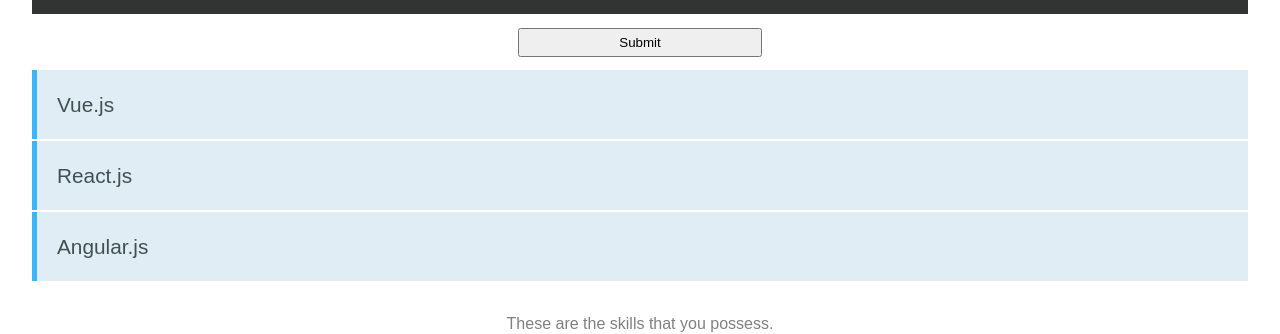
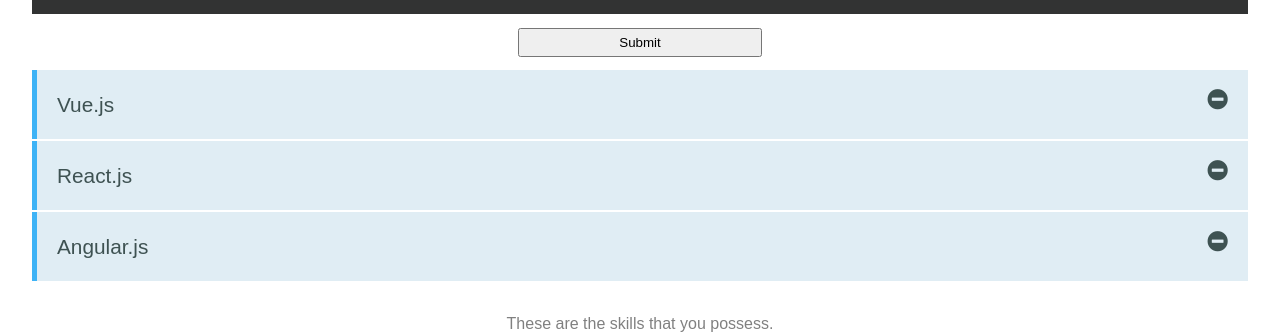
Before and after one commit to DeviousRio/vue-exercise, a Vue app: page /#/skills in a window 1280 px wide. Shown: the part 185-519 px from the top of the page. Built offline with nearby package versions, Linux system fonts and the light colour scheme.

Commit message:
Modified AddSkills Component

```diff
--- a/src/components/AddSkills.vue
+++ b/src/components/AddSkills.vue
@@ -16,7 +16,9 @@
       <!-- Added group animations -> https://daneden.github.io/animate.css/ -->
       <ul>
         <transition-group name="list" enter-active-class="animated bounceInUp" leave-active-class="animated flipOut">
-          <li v-for="(data, index) in skills" :key="index">{{ data.skill }}</li>
+          <li v-for="(data, index) in skills" :key="index">{{ data.skill }}
+            <i class="fas fa-minus-circle" v-on:click="remove(index)"></i>
+          </li>
         </transition-group>
       </ul>
 
@@ -57,13 +59,17 @@
         return;
       }
       this.skill = "";
+    },
+    remove(id) {
+      this.skills.splice(id, 1);
     }
   }
 };
 </script>
 
 <style scoped>
-@import "https://cdnjs.cloudflare.com/ajax/libs/animate.css/3.7.2/animate.min.css";
+@import url("https://cdnjs.cloudflare.com/ajax/libs/animate.css/3.7.2/animate.min.css");
+@import url("https://cdnjs.cloudflare.com/ajax/libs/font-awesome/5.9.0/css/all.css");
 
 .holder {
   margin-top: 1em;
@@ -84,6 +90,11 @@
   border-left: 5px solid #3eb3f6;
   margin-bottom: 2px;
   color: #3e5252;
+}
+
+ul li i {
+  float: right;
+  cursor: pointer;
 }
 
 p {
```
